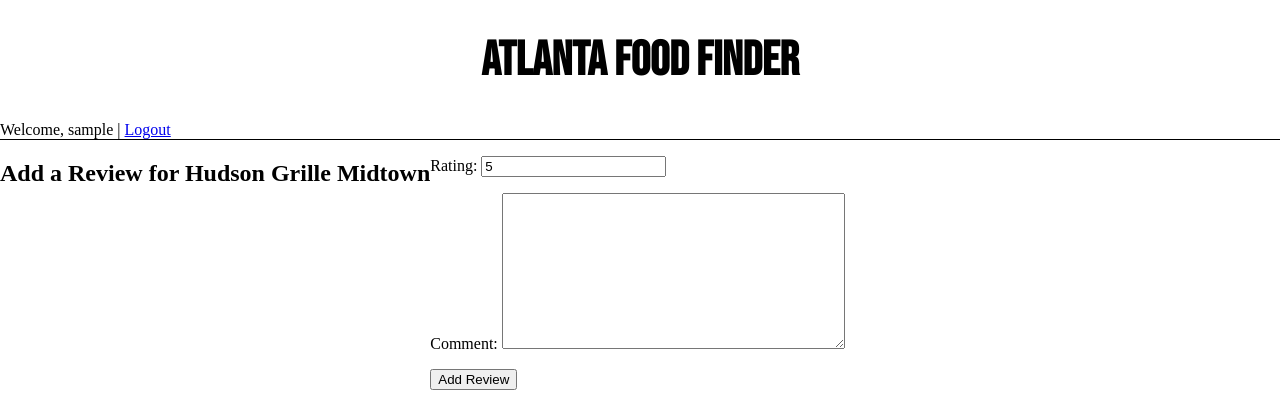
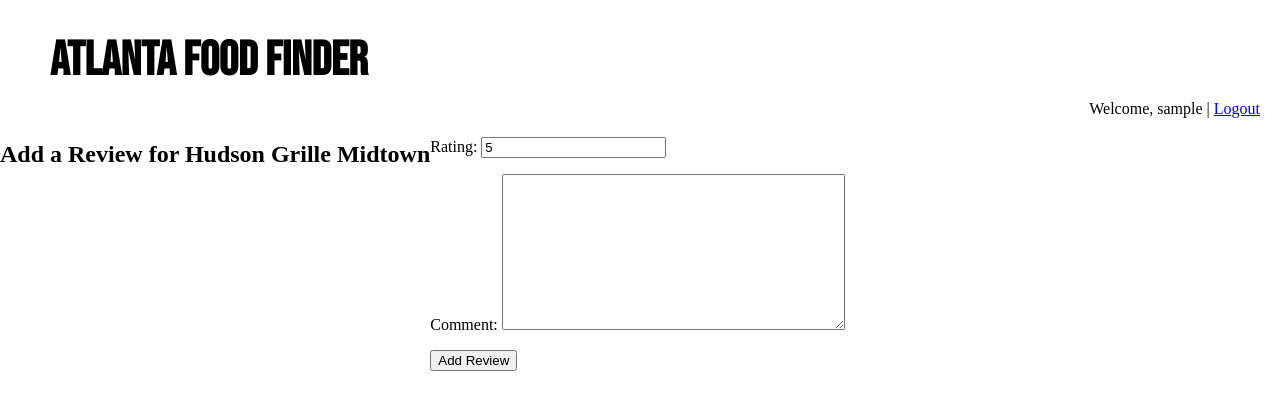
Before and after one commit to ericlu327/AtlFoodFinder, a Django app: page /place/6/add_review/ in a window 1280 px wide. Shown: the top 420 px of the page. Run offline with Django 5.2, Linux system fonts and the light colour scheme; the visitor is signed in with stand-in values (Sample User, id 1); data comes from the database, SQL or seed files in the repository; some libraries are stand-ins or nearby versions.

Commit message:
reorganized header for base website

```diff
--- a/foodfinder/static/css/base.css
+++ b/foodfinder/static/css/base.css
@@ -64,6 +64,8 @@ header, footer {
 
 header {
     box-sizing: border-box;
+    display: grid;
+    grid-template-columns: 1fr 1fr;
 }
 
 footer {
@@ -77,15 +79,19 @@ body, html {
     height: 100%;
 }
 
+
 nav {
-    border-bottom: 1px solid black;
+    text-align: right;
+    margin-right: 20px;
+    margin-top: 100px;
 }
 
 #title {
-    text-align: center;
+    text-align: left;
     font-family: "Bebas Neue", sans-serif;
     font-size: 48px;
     color: black;
+    margin-left: 50px;
 }
 
 #titleURL:link, #titleURL:visited {
```
